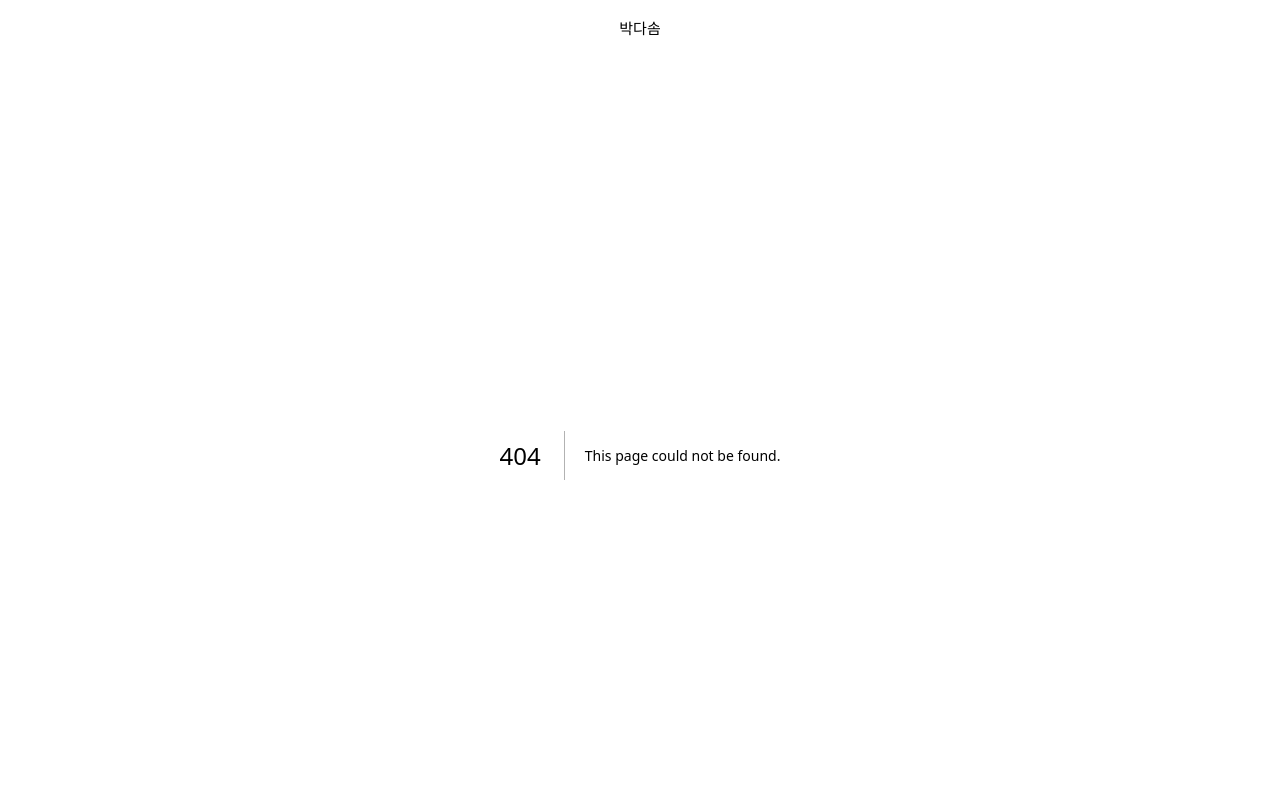
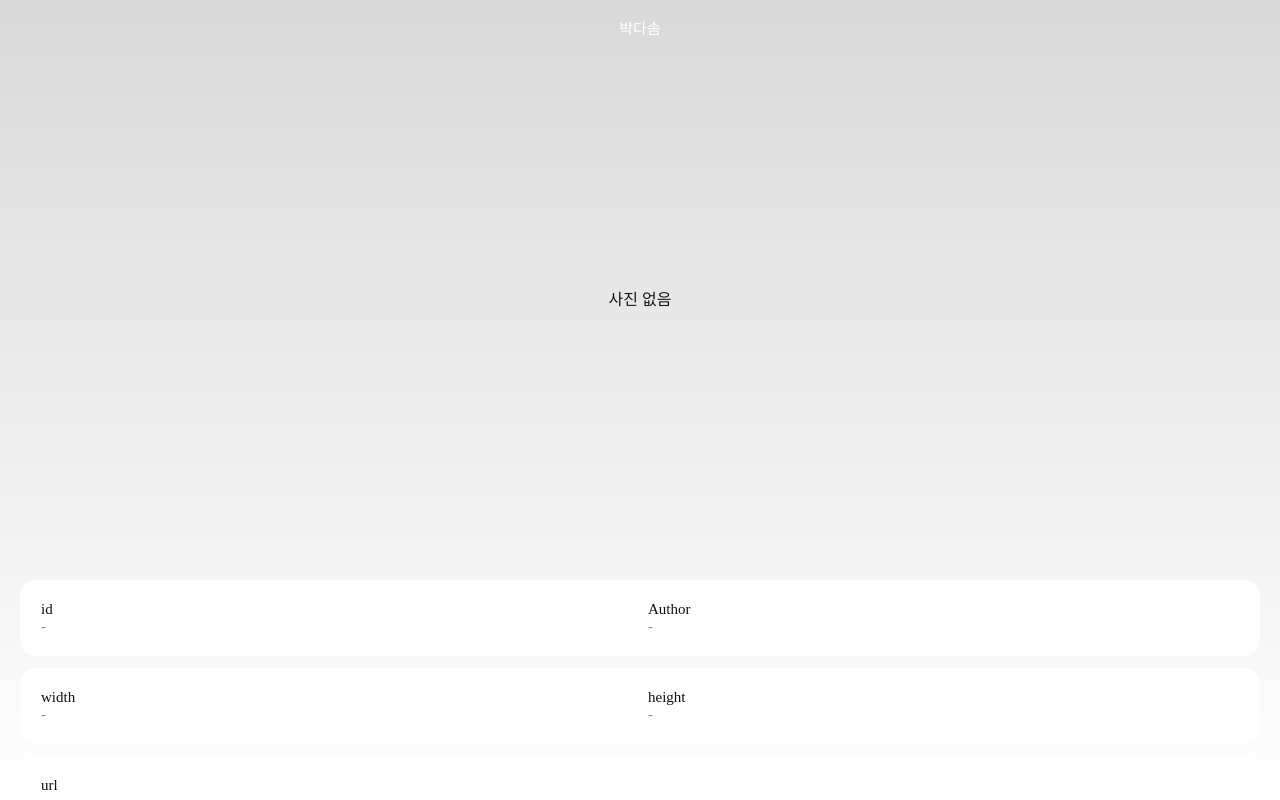
Before and after one commit to devsomda/assignment, a Next.js app in the folder apps/web/: page /result in a window 1280 px wide. Before the commit this address had no page. Built offline with nearby package versions, Linux system fonts and the light colour scheme.

Commit message:
feat(web): result 페이지 생성 및 ui 적용

```diff
--- /dev/null
+++ b/apps/web/app/_components/Header.tsx
@@ -0,0 +1,15 @@
+"use client";
+import { usePathname } from "next/navigation";
+import styles from "./header.module.css";
+import { combineClasses } from "@utils/style";
+
+export default function Header() {
+  const pathname = usePathname();
+
+  const headerClassName = combineClasses(
+    styles.header,
+    pathname === "/result" && styles.whiteHeader
+  );
+
+  return <header className={headerClassName}>박다솜</header>;
+}
--- a/apps/web/app/layout.module.css
+++ b/apps/web/app/_components/header.module.css
@@ -6,9 +6,10 @@
   text-align: center;
   font-size: 15px;
   font-weight: 500;
+
+  color: #000;
 }
 
-.main {
-  flex: 1;
-  overflow-y: auto;
+.whiteHeader {
+  color: #fff;
 }
--- a/apps/web/app/globals.css
+++ b/apps/web/app/globals.css
@@ -16,4 +16,9 @@ body {
   flex-direction: column;
   height: 100vh;
   margin: 0;
+
+  .main {
+    flex: 1;
+    overflow-y: auto;
+  }
 }
--- a/apps/web/app/layout.tsx
+++ b/apps/web/app/layout.tsx
@@ -1,6 +1,6 @@
 import localFont from "next/font/local";
 import "./globals.css";
-import styles from "./layout.module.css";
+import Header from "./_components/Header";
 
 const geistSans = localFont({
   src: "./fonts/GeistVF.woff",
@@ -19,8 +19,8 @@ export default function RootLayout({
   return (
     <html lang="ko">
       <body className={`${geistSans.variable} ${geistMono.variable}`}>
-        <header className={styles.header}>박다솜</header>
-        <main className={styles.main}>{children}</main>
+        <Header />
+        <main className="main">{children}</main>
       </body>
     </html>
   );
--- a/apps/web/app/page.tsx
+++ b/apps/web/app/page.tsx
@@ -1,5 +1,5 @@
-import { Button } from "@repo/ui/button";
 import styles from "./page.module.css";
+import NextButton from "./_components/NextButton";
 
 export default function Home() {
   return (
@@ -11,7 +11,7 @@ export default function Home() {
         </p>
       </main>
       <footer className={styles.footer}>
-        <Button type="button">다음</Button>
+        <NextButton />
       </footer>
     </div>
   );
--- /dev/null
+++ b/apps/web/app/result/page.module.css
@@ -0,0 +1,134 @@
+/* 페이지 레이아웃 */
+.page {
+  display: flex;
+  flex-direction: column;
+  gap: 40px;
+  padding: 0 20px;
+  box-sizing: border-box;
+}
+
+/* 배경 그라데이션 */
+.page::before {
+  content: "";
+  position: absolute;
+  inset: 0;
+  background: linear-gradient(to bottom, #d9d9d9, #d9d9d900);
+  z-index: -2;
+}
+
+/* TODO: 배경 이미지 및 노이즈 디자인 적용
+.page::before {
+  content: "";
+  position: absolute;
+  inset: 0;
+  background: url("https://picsum.photos/id/0/800/600") center/cover no-repeat;
+  background-size: 200%;
+  opacity: 0.1;
+  z-index: -2;
+}
+
+.page::after {
+  content: "";
+  position: absolute;
+  inset: 0;
+  background: url("/noise.png") repeat;
+  mix-blend-mode: overlay;
+  pointer-events: none;
+}
+*/
+
+/* 사진 컨테이너 */
+.photoContainer {
+  width: 100%;
+  height: 223.3px;
+  position: relative;
+  overflow: hidden;
+  border-radius: 24px;
+  display: flex;
+  justify-content: center;
+  align-items: center;
+}
+
+/* 결과 컨테이너 */
+.resultContainer {
+  width: 100%;
+  display: flex;
+  flex-direction: column;
+  gap: 12px;
+  align-items: center;
+  box-sizing: border-box;
+}
+
+/* 결과 섹션 (기본) */
+.resultSection {
+  display: flex;
+  flex-direction: column;
+  gap: 16px;
+  width: 100%;
+  padding: 20px;
+  border: 1px solid #00000001;
+  border-radius: 16px;
+  background-color: #fff;
+  text-align: left;
+  box-sizing: border-box;
+}
+
+/* 결과 섹션 아이템 */
+.resultSectionItem {
+  width: 100%;
+}
+
+/* 결과 섹션 텍스트 스타일 */
+.resultSection p {
+  font-size: 15px;
+  font-weight: 500;
+  color: #111111;
+  padding: 0;
+  margin: 0;
+}
+
+/* 텍스트 스타일 유틸리티 */
+.opacityText {
+  opacity: 0.5;
+}
+
+.underlineText {
+  text-decoration: underline;
+}
+
+/* 반응형: 태블릿 (768px ~ 1439px) */
+@media screen and (min-width: 768px) and (max-width: 1439px) {
+  .photoContainer {
+    height: 485px;
+  }
+
+  .responsiveSection {
+    flex-direction: row;
+    gap: 16px;
+    justify-content: space-between;
+  }
+}
+
+/* 반응형: 데스크톱 (1440px 이상) */
+@media screen and (min-width: 1440px) {
+  .page {
+    display: flex;
+    flex-direction: row;
+    align-items: center;
+    gap: 60px;
+  }
+
+  .photoContainer {
+    width: 50%;
+    height: 439.7px;
+  }
+
+  .resultContainer {
+    width: 50%;
+  }
+
+  .responsiveSection {
+    flex-direction: row;
+    gap: 16px;
+  }
+}
--- /dev/null
+++ b/apps/web/app/result/page.tsx
@@ -0,0 +1,127 @@
+"use client";
+
+import { useEffect, useState } from "react";
+import styles from "./page.module.css";
+import Image from "next/image";
+import { Button } from "@repo/ui/button";
+import { useRouter } from "next/navigation";
+import { combineClasses } from "@utils/style";
+
+interface PhotoData {
+  id: string;
+  author: string;
+  url: string;
+  download_url: string;
+  height: number;
+  width: number;
+}
+
+export default function ResultPage() {
+  const [photoData, setPhotoData] = useState<PhotoData | null>(null);
+  const router = useRouter();
+
+  useEffect(() => {
+    const storedData = sessionStorage.getItem("photoData");
+    if (storedData) {
+      setPhotoData(JSON.parse(storedData));
+    }
+  }, []);
+
+  const imageAlt = photoData?.author
+    ? `${photoData.author}의 사진`
+    : "사진 없음";
+
+  return (
+    <div className={styles.page}>
+      <div className={styles.photoContainer}>
+        {photoData?.download_url ? (
+          <Image
+            src={photoData.download_url}
+            alt={imageAlt}
+            fill
+            style={{ objectFit: "cover" }}
+          />
+        ) : (
+          <p>사진 없음</p>
+        )}
+      </div>
+
+      <div className={styles.resultContainer}>
+        <ResultSection
+          key1="id"
+          value1={photoData?.id}
+          key2="Author"
+          value2={photoData?.author}
+          isResponsive
+        />
+
+        <ResultSection
+          key1="width"
+          value1={photoData?.width}
+          key2="height"
+          value2={photoData?.height}
+          isResponsive
+        />
+
+        <ResultSection
+          key1="url"
+          value1={photoData?.url}
+          key2="download_url"
+          value2={photoData?.download_url}
+          valueClassName={styles.underlineText}
+        />
+
+        <Button type="button" onClick={() => router.back()} isResponsive>
+          이전
+        </Button>
+      </div>
+    </div>
+  );
+}
+
+interface ResultSectionProps {
+  key1: string;
+  value1?: string | number;
+  key2: string;
+  value2?: string | number;
+  isResponsive?: boolean;
+  valueClassName?: string;
+}
+
+const ResultSection = ({
+  key1,
+  value1,
+  key2,
+  value2,
+  isResponsive = false,
+  valueClassName,
+}: ResultSectionProps) => {
+  const sectionClassName = combineClasses(
+    styles.resultSection,
+    isResponsive && styles.responsiveSection
+  );
+
+  const valueClassNameCombined = combineClasses(
+    styles.opacityText,
+    valueClassName
+  );
+
+  const formatValue = (value: string | number | undefined): string => {
+    if (value === undefined) return "-";
+    if (typeof value === "number") return value.toLocaleString();
+    return value;
+  };
+
+  return (
+    <div className={sectionClassName}>
+      <div className={styles.resultSectionItem}>
+        <p>{key1}</p>
+        <p className={valueClassNameCombined}>{formatValue(value1)}</p>
+      </div>
+      <div className={styles.resultSectionItem}>
+        <p>{key2}</p>
+        <p className={valueClassNameCombined}>{formatValue(value2)}</p>
+      </div>
+    </div>
+  );
+};
--- a/apps/web/next.config.js
+++ b/apps/web/next.config.js
@@ -1,4 +1,21 @@
 /** @type {import('next').NextConfig} */
-const nextConfig = {};
+const nextConfig = {
+  images: {
+    remotePatterns: [
+      {
+        protocol: "https",
+        hostname: "picsum.photos",
+      },
+      {
+        protocol: "https",
+        hostname: "**.picsum.photos",
+      },
+      {
+        protocol: "https",
+        hostname: "**.unsplash.com",
+      },
+    ],
+  },
+};
 
 export default nextConfig;
--- /dev/null
+++ b/apps/web/utils/style.ts
@@ -0,0 +1,10 @@
+/**
+ * 클래스네임 조합 유틸리티 함수
+ * @param classes - 클래스네임 배열
+ * @returns 조합된 클래스네임
+ */
+export const combineClasses = (
+  ...classes: (string | undefined | false)[]
+): string => {
+  return classes.filter(Boolean).join(" ");
+};
```
Also changed, not shown: apps/web/app/_components/NextButton.tsx (added, +21 -0 lines), apps/web/tsconfig.json (+6 -4 lines).
